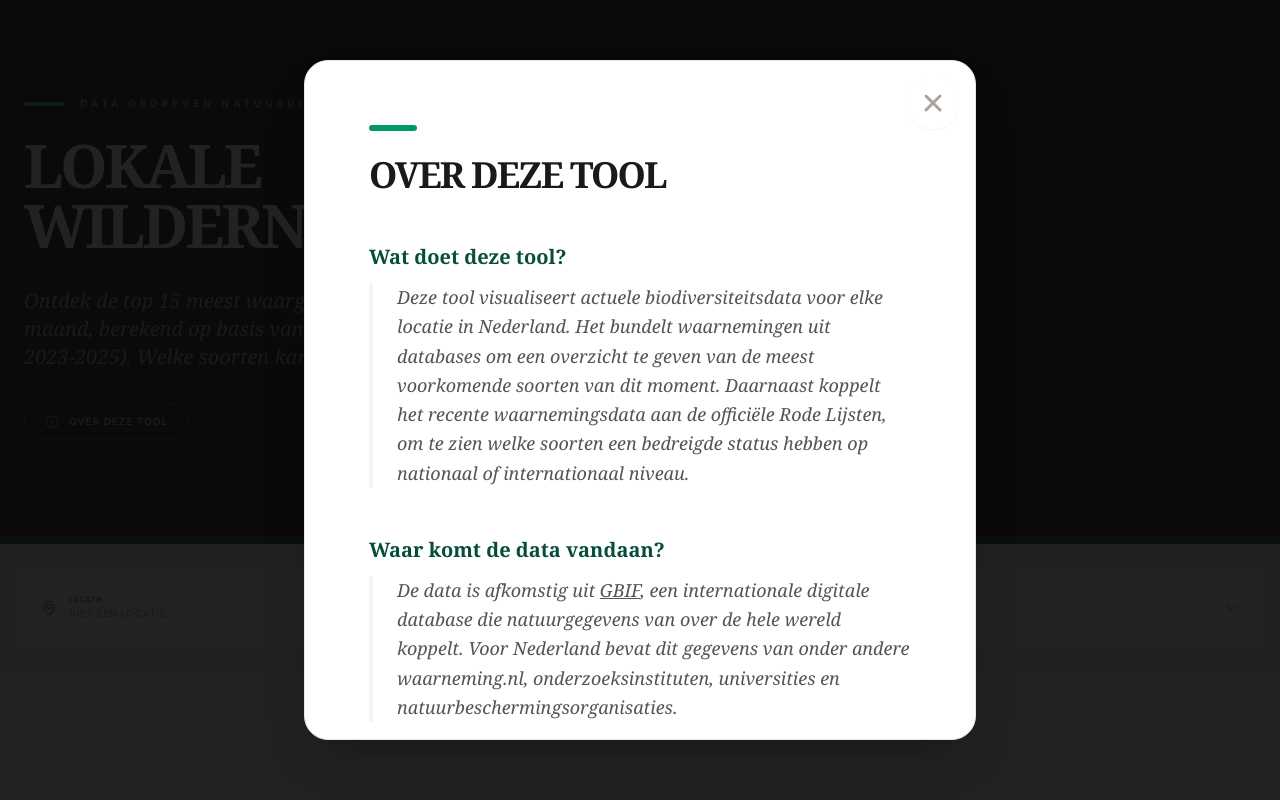
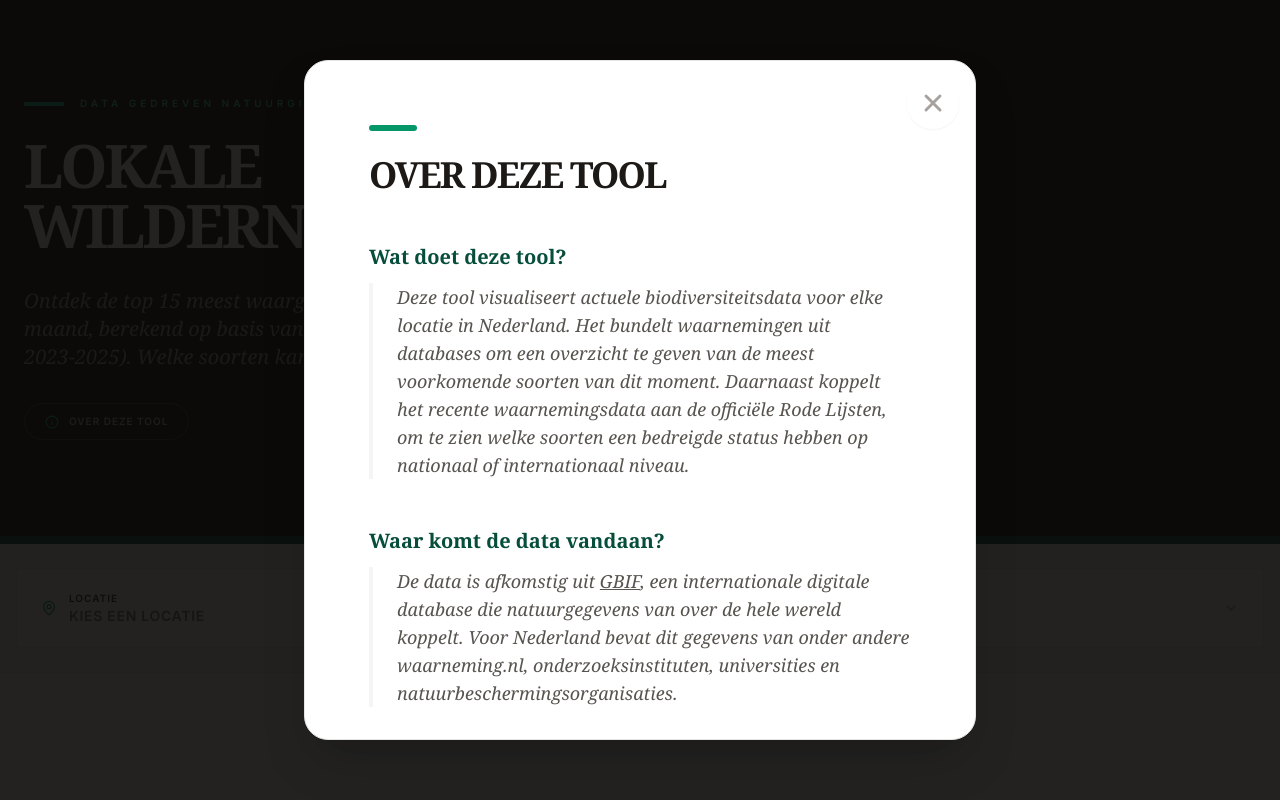
Before and after one commit to Adm-FJK/Lokale-Wildernis-app, a React (Vite) app: page / in a window 1280 px wide. Both pictures are taken after a click on the button "OVER DEZE TOOL". Shown: the top 800 px of the page. Built offline with nearby package versions, Linux system fonts and the light colour scheme; a web font is replaced by a local one.

Commit message:
refactor: Improve "About" section typography and spacing
Adjusted padding and font sizes within the "About this tool" section to enhance readability and visual hierarchy across different screen sizes.

```diff
--- a/App.tsx
+++ b/App.tsx
@@ -204,57 +204,57 @@ const App: React.FC = () => {
               <X size={28} strokeWidth={2.5} />
             </button>
 
-            <div className="flex-1 overflow-y-auto p-8 md:p-12 lg:p-16">
+            <div className="flex-1 overflow-y-auto p-6 sm:p-10 md:p-12 lg:p-16">
               <div className="mb-12">
                 <div className="h-1.5 w-12 bg-emerald-600 mb-6 rounded-full"></div>
-                <h2 className="text-4xl font-serif font-bold text-stone-900 tracking-tighter uppercase">Over deze tool</h2>
+                <h2 className="text-3xl md:text-4xl font-serif font-bold text-stone-900 tracking-tighter uppercase">Over deze tool</h2>
               </div>
               <div className="space-y-12">
                 <div className="animate-fadeIn">
                   <h3 className="text-xl font-serif font-bold text-emerald-900 mb-3">Wat doet deze tool?</h3>
-                  <p className="text-stone-600 leading-relaxed font-serif italic text-lg border-l-4 border-stone-100 pl-6">
+                  <p className="text-stone-600 leading-relaxed font-serif italic text-base md:text-lg border-l-4 border-stone-100 pl-6">
                     Deze tool visualiseert actuele biodiversiteitsdata voor elke locatie in Nederland. Het bundelt waarnemingen uit databases om een overzicht te geven van de meest voorkomende soorten van dit moment. Daarnaast koppelt het recente waarnemingsdata aan de officiële Rode Lijsten, om te zien welke soorten een bedreigde status hebben op nationaal of internationaal niveau.
                   </p>
                 </div>
                 <div className="animate-fadeIn">
                   <h3 className="text-xl font-serif font-bold text-emerald-900 mb-3">Waar komt de data vandaan?</h3>
-                  <p className="text-stone-600 leading-relaxed font-serif italic text-lg border-l-4 border-stone-100 pl-6">
+                  <p className="text-stone-600 leading-relaxed font-serif italic text-base md:text-lg border-l-4 border-stone-100 pl-6">
                     De data is afkomstig uit <a href="https://www.gbif.org/" target="_blank" rel="noopener noreferrer" className="underline hover:text-emerald-700">GBIF</a>, een internationale digitale database die natuurgegevens van over de hele wereld koppelt. Voor Nederland bevat dit gegevens van onder andere waarneming.nl, onderzoeksinstituten, universities en natuurbeschermingsorganisaties.
                   </p>
                 </div>
                 <div ref={top15QuestionRef} className="animate-fadeIn scroll-mt-8">
                   <h3 className="text-xl font-serif font-bold text-emerald-900 mb-3">Hoe wordt de top 15-soortenlijst samengesteld?</h3>
-                  <p className="text-stone-600 leading-relaxed font-serif italic text-lg border-l-4 border-stone-100 pl-6">
+                  <p className="text-stone-600 leading-relaxed font-serif italic text-base md:text-lg border-l-4 border-stone-100 pl-6">
                     De top 15 wordt berekend op basis van natuurdata van de afgelopen drie year (2023-2025). Per locatie wordt er in een gebied van circa 18x11 kilometer gekeken hoeveel unieke waarnemingen er voor elke soort zijn gedaan in de geselecteerde maand. De soorten die het vaakst zijn doorgegeven aan platforms zoals <a href="http://waarneming.nl/" target="_blank" rel="noopener noreferrer" className="underline hover:text-emerald-700">Waarneming.nl</a> en vervolgens in de internationale GBIF-database zijn beland, vormen de top 15.
                   </p>
                 </div>
                 <div className="animate-fadeIn">
                   <h3 className="text-xl font-serif font-bold text-emerald-900 mb-3">Waarom zie ik minder dan 15 soorten in de lijst staan?</h3>
-                  <p className="text-stone-600 leading-relaxed font-serif italic text-lg border-l-4 border-stone-100 pl-6">
+                  <p className="text-stone-600 leading-relaxed font-serif italic text-base md:text-lg border-l-4 border-stone-100 pl-6">
                     Dat kan gebeuren als er in de door jou gekozen maand en regio niet genoeg verschillende soorten zijn doorgegeven aan de database. De app toont alleen soorten die in de afgelopen drie jaar (2023-2025) daadwerkelijk zijn waargenomen. Vooral in de koude wintermaanden worden er minder insecten geregistreerd, waardoor de lijst korter kan zijn dan de maximaal 15 soorten. Daarnaast worden er in sommige gebieden soms minder soorten waargenomen en doorgegeven.
                   </p>
                 </div>
                 <div className="animate-fadeIn">
                   <h3 className="text-xl font-serif font-bold text-emerald-900 mb-3">Waarom staat een zeldzame soort hoog in de lijst?</h3>
-                  <p className="text-stone-600 leading-relaxed font-serif italic text-lg border-l-4 border-stone-100 pl-6">
+                  <p className="text-stone-600 leading-relaxed font-serif italic text-base md:text-lg border-l-4 border-stone-100 pl-6">
                     De top 15 wordt bepaald door het <em>aantal</em> waarnemingen in de database. Soms kan een zeldzame soort hoog eindigen. Dit kan bijvoorbeeld voorkomen wanneer een groep biologen onderzoek doet naar één specifieke zeldzame soort in de regio. Er komen dan in één keer heel veel meldingen in de database.
                   </p>
                 </div>
                 <div className="animate-fadeIn">
                   <h3 className="text-xl font-serif font-bold text-emerald-900 mb-3">Wat is het waarnemingseffect?</h3>
-                  <p className="text-stone-600 leading-relaxed font-serif italic text-lg border-l-4 border-stone-100 pl-6">
+                  <p className="text-stone-600 leading-relaxed font-serif italic text-base md:text-lg border-l-4 border-stone-100 pl-6">
                     Het waarnemingseffect betekent dat de lijst niet alleen laat zien wat er in de natuur leeft, maar ook waar mensen graag naar kijken. Soorten die opvallen (zoals een felgekleurde vlinder) of op makkelijk bereikbare plekken zitten (zoals in een stadspark), worden vaker doorgegeven dan onopvallende soorten in afgelegen gebieden. Hierdoor staan 'populaire' soorten vaak hoger in de lijst dan soorten die wel veel voorkomen, maar minder vaak worden gemeld.
                   </p>
                 </div>
                 <div ref={redListQuestionRef} className="animate-fadeIn scroll-mt-8">
                   <h3 className="text-xl font-serif font-bold text-emerald-900 mb-3">Wat is het verschil tussen de Nederlandse rode lijst en die van de IUCN?</h3>
-                  <p className="text-stone-600 leading-relaxed font-serif italic text-lg border-l-4 border-stone-100 pl-6">
+                  <p className="text-stone-600 leading-relaxed font-serif italic text-base md:text-lg border-l-4 border-stone-100 pl-6">
                     De IUCN-status kijkt naar hoe het wereldwijd met een soort gaat. Een soort kan wereldwijd heel algemeen zijn (status: <em>Niet bedreigd</em>), maar in Nederland ontzettend zeldzaam of zelfs bijna verdwenen. De Nederlandse Rode Lijst is specifiek door de overheid opgesteld voor onze eigen natuur en bevat soorten die specifiek in Nederland zeldzaam zijn en/of sterk in aantal afnemen.
                   </p>
                 </div>
                 <div className="animate-fadeIn">
                   <h3 className="text-xl font-serif font-bold text-emerald-900 mb-3">Waarom zie ik soms een verouderde IUCN-status?</h3>
-                  <p className="text-stone-600 leading-relaxed font-serif italic text-lg border-l-4 border-stone-100 pl-6">
+                  <p className="text-stone-600 leading-relaxed font-serif italic text-base md:text-lg border-l-4 border-stone-100 pl-6">
                     Natuurdata is altijd in beweging. Er kan een vertraging optreden bij de synchronisatie tussen de bronorganisaties (IUCN) en de centrale databases van GBIF. De meest actuele status is ook te vinden op de officiële website van de IUCN of het Nederlands Soortenregister.
                   </p>
                 </div>
@@ -275,15 +275,15 @@ const App: React.FC = () => {
                 {isSearching ? (
                   <div className="absolute inset-0 bg-white md:rounded-sm z-50 flex items-center px-4 md:px-6">
                     <Search size={16} className="text-emerald-600 mr-3 shrink-0" />
-                    <input type="text" placeholder="Kies een locatie" autoFocus className="w-full bg-transparent outline-none font-bold uppercase tracking-wider text-[10px] text-stone-900 placeholder:text-stone-400" value={searchQuery} onChange={(e) => handleSearchChange(e.target.value)} />
+                    <input type="text" placeholder="Kies een locatie" autoFocus className="w-full bg-transparent outline-none font-bold uppercase tracking-wider text-[10px] md:text-sm text-stone-900 placeholder:text-stone-400 md:placeholder:text-stone-500" value={searchQuery} onChange={(e) => handleSearchChange(e.target.value)} />
                     <button onClick={() => setIsSearching(false)} className="p-2 text-stone-400 hover:text-stone-900"><X size={16} /></button>
                   </div>
                 ) : (
                   <button onClick={() => { setIsSearching(true); setIsMonthMenuOpen(false); setIsCategoryMenuOpen(false); }} className="w-full h-full flex items-center gap-3 px-4 md:px-6 hover:bg-stone-50 md:hover:bg-white transition-colors text-left min-w-0">
                     <MapPin size={16} className="text-emerald-600 flex-shrink-0" />
                     <div className="min-w-0 truncate">
-                      <span className="block text-[7px] font-black text-stone-600 uppercase tracking-widest mb-0 truncate">Locatie</span>
-                      <span className={`block text-[10px] font-bold uppercase tracking-wider truncate ${!selectedCity ? 'text-stone-400' : 'text-stone-900'}`}>{selectedCity ? selectedCity.name : 'Kies een locatie'}</span>
+                      <span className="block text-[7px] md:text-[10px] font-black text-stone-600 md:text-stone-800 uppercase tracking-widest mb-0 truncate">Locatie</span>
+                      <span className={`block text-[10px] md:text-sm font-bold uppercase tracking-wider truncate ${!selectedCity ? 'text-stone-400 md:text-stone-500' : 'text-stone-900'}`}>{selectedCity ? selectedCity.name : 'Kies een locatie'}</span>
                     </div>
                   </button>
                 )}
@@ -294,8 +294,8 @@ const App: React.FC = () => {
                     </button>
                     {searchResults.map(city => (
                       <div key={`${city.lat}-${city.lng}-${city.name}`} onClick={() => { setSelectedCity(city); setIsSearching(false); setSearchQuery(''); setSearchResults([]); }} className="p-4 hover:bg-stone-900 hover:text-white cursor-pointer transition-colors border-b border-stone-50 flex flex-col">
-                        <span className="font-bold uppercase tracking-wider text-[11px]">{city.name}</span>
-                        {city.fullName && city.fullName !== city.name && <span className="text-[9px] opacity-60 italic truncate">{city.fullName}</span>}
+                        <span className="font-bold uppercase tracking-wider text-[11px] md:text-sm">{city.name}</span>
+                        {city.fullName && city.fullName !== city.name && <span className="text-[9px] md:text-[11px] opacity-60 italic truncate">{city.fullName}</span>}
                       </div>
                     ))}
                   </div>
@@ -305,8 +305,8 @@ const App: React.FC = () => {
               <div ref={monthRef} className="relative flex-1 md:bg-white md:border md:border-stone-200 md:rounded-sm md:shadow-sm transition-all hover:shadow-md h-full min-w-0">
                 <button onClick={() => { setIsMonthMenuOpen(!isMonthMenuOpen); setIsSearching(false); setIsCategoryMenuOpen(false); }} className="w-full h-full flex items-center justify-between px-4 md:px-6 hover:bg-stone-50 md:hover:bg-white transition-colors text-left min-w-0">
                   <div className="min-w-0 truncate">
-                    <span className="block text-[7px] font-black text-stone-600 uppercase tracking-widest mb-0 truncate">Maand</span>
-                    <span className={`block text-[10px] font-bold uppercase tracking-wider truncate ${!selectedMonth ? 'text-stone-400' : 'text-stone-900'}`}>{selectedMonth ? MONTHS[selectedMonth - 1] : 'Selecteer maand'}</span>
+                    <span className="block text-[7px] md:text-[10px] font-black text-stone-600 md:text-stone-800 uppercase tracking-widest mb-0 truncate">Maand</span>
+                    <span className={`block text-[10px] md:text-sm font-bold uppercase tracking-wider truncate ${!selectedMonth ? 'text-stone-400 md:text-stone-500' : 'text-stone-900'}`}>{selectedMonth ? MONTHS[selectedMonth - 1] : 'Selecteer maand'}</span>
                   </div>
                   <ChevronDown className={`text-stone-400 transition-transform duration-300 shrink-0 ${isMonthMenuOpen ? 'rotate-180' : ''}`} size={14} />
                 </button>
@@ -314,7 +314,7 @@ const App: React.FC = () => {
                   <div className="absolute top-full left-0 right-0 bg-white border border-stone-200 md:rounded-sm shadow-2xl z-[60] mt-2 max-h-80 overflow-y-auto animate-fadeIn">
                     {MONTHS.map((m, i) => (
                       <button key={m} onClick={() => { setSelectedMonth(i + 1); setIsMonthMenuOpen(false); }} className={`w-full flex items-center gap-4 p-4 transition-colors border-b border-stone-50 last:border-0 ${selectedMonth === i + 1 ? 'bg-emerald-50 text-emerald-900 font-bold' : 'hover:bg-stone-50 text-stone-600'}`}>
-                        <span className="font-bold uppercase tracking-widest text-[10px]">{m}</span>
+                        <span className="font-bold uppercase tracking-widest text-[10px] md:text-xs">{m}</span>
                       </button>
                     ))}
                   </div>
@@ -327,8 +327,8 @@ const App: React.FC = () => {
                 <div className="flex items-center gap-3 min-w-0">
                   <div className="text-emerald-600 shrink-0"><CategoryIcon cat={activeCategory} size={16} /></div>
                   <div className="min-w-0">
-                    <span className="block text-[7px] font-black text-stone-600 uppercase tracking-widest mb-0 truncate">Wat zoek je?</span>
-                    <span className={`block text-[10px] font-bold uppercase tracking-wider truncate ${!activeCategory ? 'text-stone-400' : 'text-stone-900'}`}>{activeCategory || 'Maak een keuze...'}</span>
+                    <span className="block text-[7px] md:text-[10px] font-black text-stone-600 md:text-stone-800 uppercase tracking-widest mb-0 truncate">Wat zoek je?</span>
+                    <span className={`block text-[10px] md:text-sm font-bold uppercase tracking-wider truncate ${!activeCategory ? 'text-stone-400 md:text-stone-500' : 'text-stone-900'}`}>{activeCategory || 'Maak een keuze...'}</span>
                   </div>
                 </div>
                 <ChevronDown className={`text-stone-400 transition-transform duration-300 shrink-0 ${isCategoryMenuOpen ? 'rotate-180' : ''}`} size={16} />
@@ -338,7 +338,7 @@ const App: React.FC = () => {
                   {(Object.values(Category) as Category[]).map((cat) => (
                     <button key={cat} onClick={() => { setActiveCategory(cat); setIsCategoryMenuOpen(false); }} className={`w-full flex items-center gap-4 p-5 transition-colors border-b border-stone-50 last:border-0 ${activeCategory === cat ? 'bg-emerald-50 text-emerald-900' : 'hover:bg-stone-50 text-stone-600'}`}>
                       <div className={activeCategory === cat ? 'text-emerald-600' : 'text-stone-400'}><CategoryIcon cat={cat} size={16} /></div>
-                      <span className="font-bold uppercase tracking-widest text-[10px]">{cat}</span>
+                      <span className="font-bold uppercase tracking-widest text-[10px] md:text-xs">{cat}</span>
                     </button>
                   ))}
                 </div>
```
